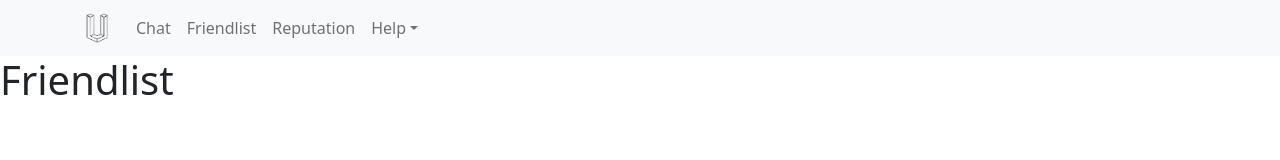
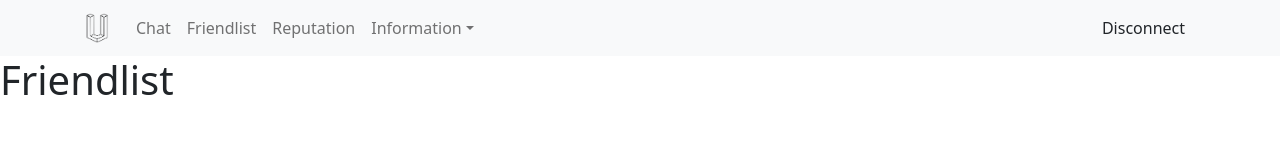
Before and after one commit to fhildeb/up-chat, a React (Create React App) app: page /friendlist in a window 1280 px wide. Shown: the top 160 px of the page. Built offline with nearby package versions, Linux system fonts and the light colour scheme.

Commit message:
add extension button and apply update

```diff
--- a/src/components/user-interface/MenuBar.tsx
+++ b/src/components/user-interface/MenuBar.tsx
@@ -2,6 +2,7 @@ import Container from 'react-bootstrap/Container';
 import Nav from 'react-bootstrap/Nav';
 import Navbar from 'react-bootstrap/Navbar';
 import NavDropdown from 'react-bootstrap/NavDropdown';
+import Button from 'react-bootstrap/Button';
 
 /**
  * Functional component that renders a responsive Navbar
@@ -10,6 +11,8 @@ import NavDropdown from 'react-bootstrap/NavDropdown';
  * @returns {JSX.Element} Navbar component
  */
 const MenuBar = (): JSX.Element => {
+  let loggedIn = true;
+
   return (
     <Navbar bg="light" expand="lg">
       <Container>
@@ -27,11 +30,20 @@ const MenuBar = (): JSX.Element => {
             <Nav.Link href="/chat">Chat</Nav.Link>
             <Nav.Link href="/friendlist">Friendlist</Nav.Link>
             <Nav.Link href="/reputation">Reputation</Nav.Link>
-            <NavDropdown title="Help" id="basic-nav-dropdown">
+            <NavDropdown title="Information" id="basic-nav-dropdown">
               <NavDropdown.Item href="/landing">Features</NavDropdown.Item>
               <NavDropdown.Item href="/onboarding">Onboarding</NavDropdown.Item>
               <NavDropdown.Item href="/faq">FAQ</NavDropdown.Item>
             </NavDropdown>
+          </Nav>
+          <Nav className="ms-auto">
+            {loggedIn ? (
+              <>
+                <Button variant="outline-primary">Disconnect</Button>
+              </>
+            ) : (
+              <Button variant="primary">Connect</Button>
+            )}
           </Nav>
         </Navbar.Collapse>
       </Container>
```
Also changed, not shown: 1 other file (tests, documents, lock files or other folders).
